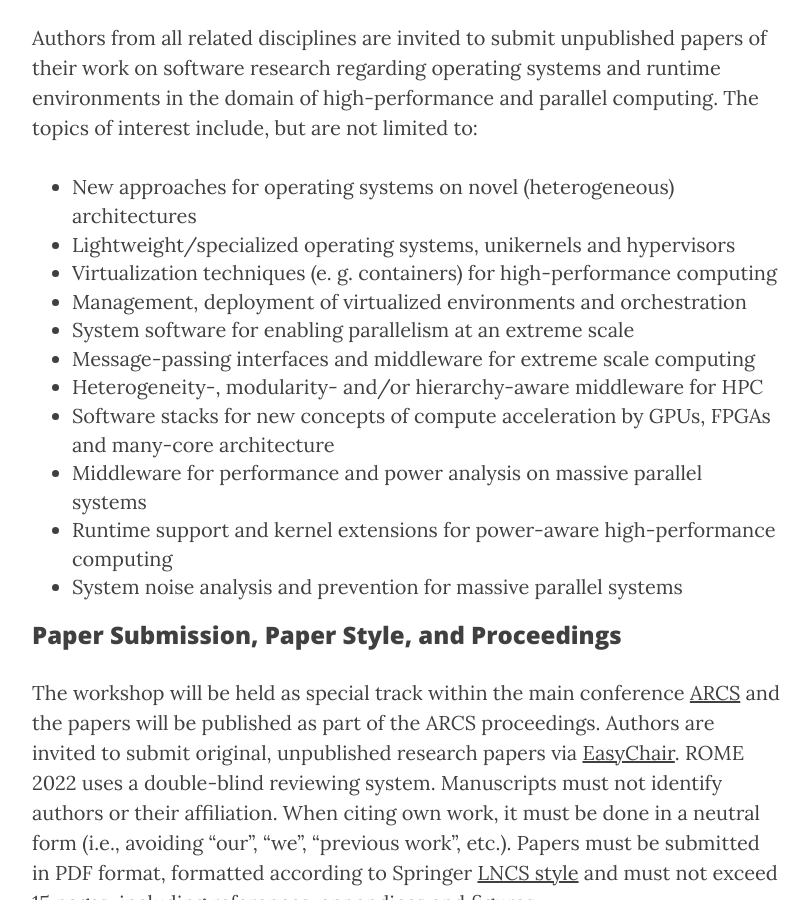
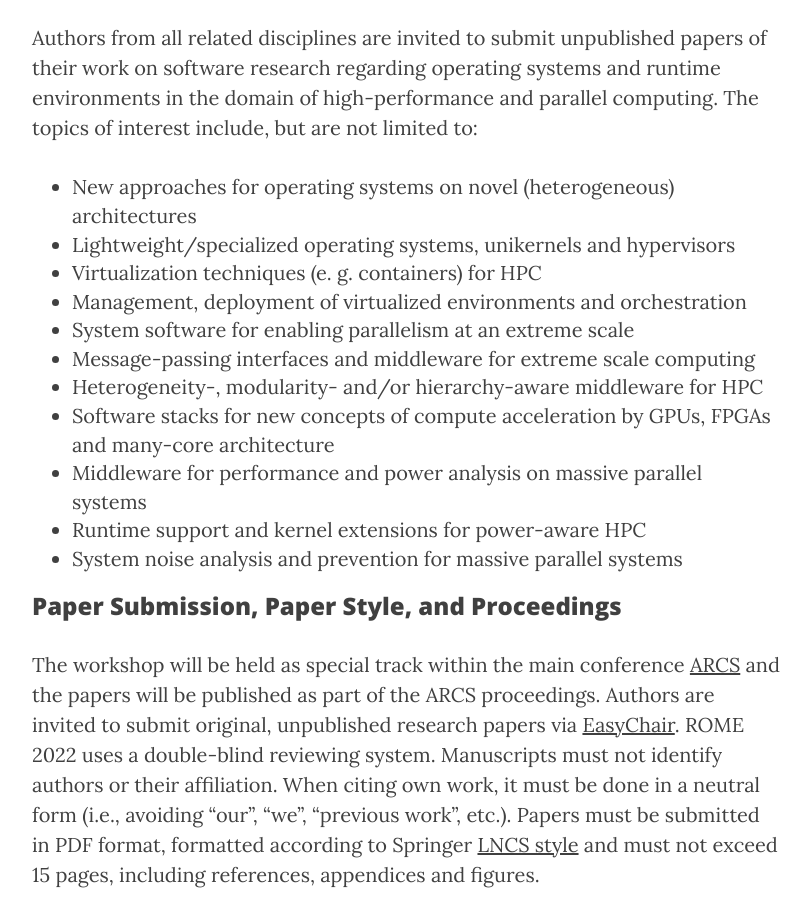
Before and after one commit to WROME/wrome.github.io, a Jekyll site: the page built from heilbronn2022.md, in a window 1280 px wide and 900 px high, scrolled down 1644 px. Shown: the whole window, without its empty margins (233-1044 px from the left). Built offline with Jekyll 4.4.1, drawn with Linux system fonts in a browser that asks for light colours; nearby versions of some CDN libraries.

Commit message:
Update heilbronn2022.md

```diff
--- a/heilbronn2022.md
+++ b/heilbronn2022.md
@@ -24,14 +24,14 @@
 
 * New approaches for operating systems on novel (heterogeneous) architectures
 * Lightweight/specialized operating systems, unikernels and hypervisors
-* Virtualization techniques (e. g. containers) for high-performance computing
+* Virtualization techniques (e. g. containers) for HPC
 * Management, deployment of virtualized environments and orchestration
 * System software for enabling parallelism at an extreme scale
 * Message-passing interfaces and middleware for extreme scale computing
 * Heterogeneity-, modularity- and/or hierarchy-aware middleware for HPC
 * Software stacks for new concepts of compute acceleration by GPUs, FPGAs and many-core architecture
 * Middleware for performance and power analysis on massive parallel systems
-* Runtime support and kernel extensions for power-aware high-performance computing
+* Runtime support and kernel extensions for power-aware HPC
 * System noise analysis and prevention for massive parallel systems
 
 ### Paper Submission, Paper Style, and Proceedings
```
